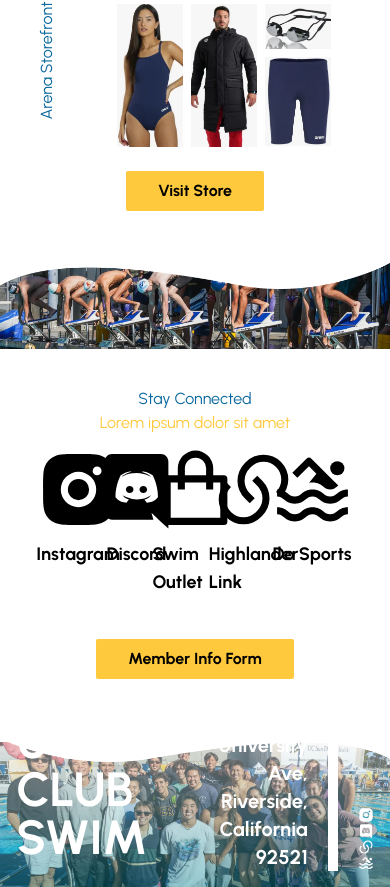
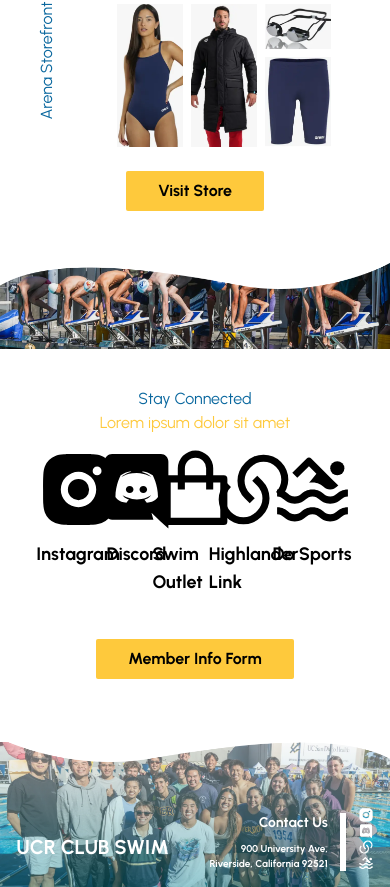
Before and after one commit to acm-ucr/ucr-swim-website, a Next.js app: page / in a window 390 px wide. Shown: the part 970-1857 px from the top of the page. Built offline with nearby package versions, Linux system fonts and the light colour scheme.

Commit message:
Footer Mobile

```diff
--- a/src/components/Footer.jsx
+++ b/src/components/Footer.jsx
@@ -18,19 +18,21 @@
       <div className="flex text-white w-11/12 justify-between items-end absolute bottom-0 pb-[4%]">
         <Link
           href="/"
-          className="hover:opacity-80 text-5xl font-bold pb-[3%] duration-300 ease-in-out"
+          className="hover:opacity-80 md:text-5xl text-xl font-bold pb-[3%] duration-300 ease-in-out"
         >
           UCR CLUB SWIM
         </Link>
         <div className="flex font-bold items-end">
-          <div className="flex flex-col items-end border-r-white border-r-[10px] pr-5 mr-5">
-            <p className="text-2xl font-bold pb-2 w-fit">Contact Us</p>
-            <p className="text-xl text-end">
+          <div className="flex flex-col items-end border-r-white md:border-r-[10px] border-r-[6px] md:pr-5 pr-3 mr-5">
+            <p className="md:text-2xl text-sm font-bold pb-2 w-fit">
+              Contact Us
+            </p>
+            <p className="md:text-xl text-[10px] text-end">
               900 University Ave,<br></br>
               Riverside, California 92521
             </p>
           </div>
-          <div className="md:text-5xl 2xl:text-6xl flex flex-col justify-between">
+          <div className="md:text-5xl 2xl:text-6xl flex flex-col justify-between md:-ml-0 -ml-2">
             {footerLinks.map((item, index) => (
               <Link
                 href={item.link}
```
